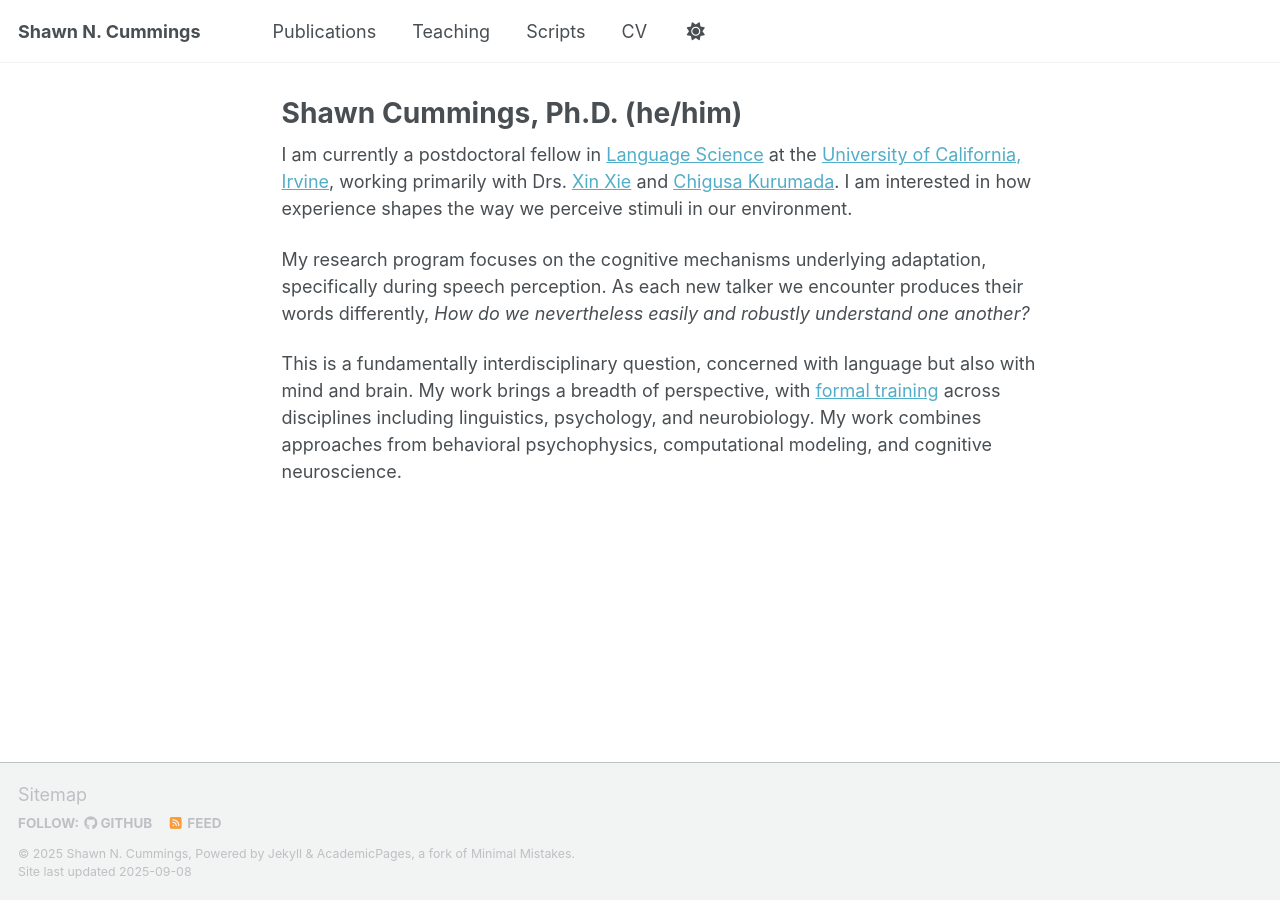
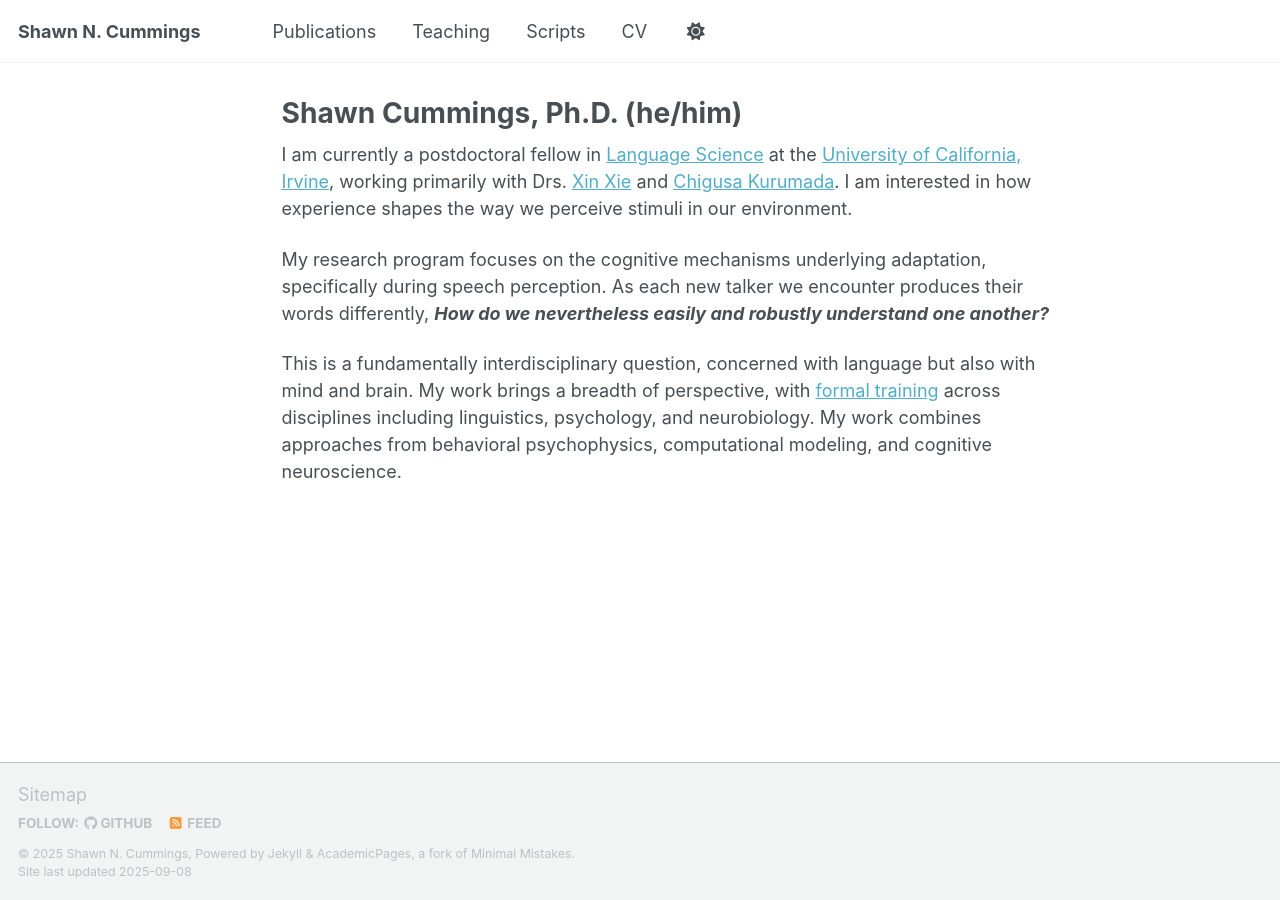
Before and after one commit to ShawnNCummings/ShawnNCummings.github.io, a Jekyll site: the page built from _pages/about.md, in a window 1280 px wide. Built offline with Jekyll 4.4.1, drawn with Linux system fonts in a browser that asks for light colours; a script that is not in the unit is left out.

```diff
--- a/_pages/about.md
+++ b/_pages/about.md
@@ -9,6 +9,6 @@ redirect_from:
 
 I am currently a postdoctoral fellow in [Language Science](https://www.langsci.uci.edu/) at the [University of California, Irvine](https://uci.edu/), working primarily with Drs. [Xin Xie](https://sites.uci.edu/sclab/people/) and [Chigusa Kurumada](https://kinderlab.bcs.rochester.edu/#people). I am interested in how experience shapes the way we perceive stimuli in our environment.
 
-My research program focuses on the cognitive mechanisms underlying adaptation, specifically during speech perception. As each new talker we encounter produces their words differently, *How do we nevertheless easily and robustly understand one another?*
+My research program focuses on the cognitive mechanisms underlying adaptation, specifically during speech perception. As each new talker we encounter produces their words differently, ***How do we nevertheless easily and robustly understand one another?***
 
 This is a fundamentally interdisciplinary question, concerned with language but also with mind and brain. My work brings a breadth of perspective, with [formal training](https://shawnncummings.github.io/cv/) across disciplines including linguistics, psychology, and neurobiology. My work combines approaches from behavioral psychophysics, computational modeling, and cognitive neuroscience.
```
